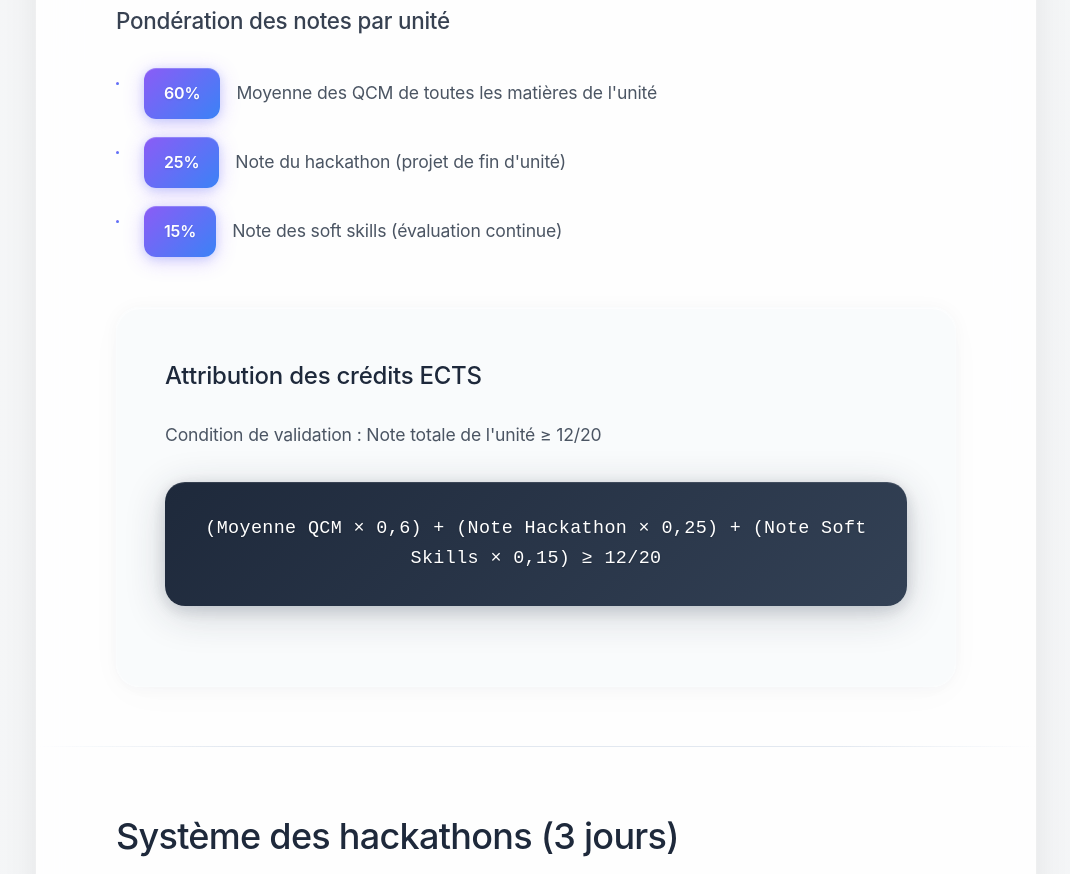
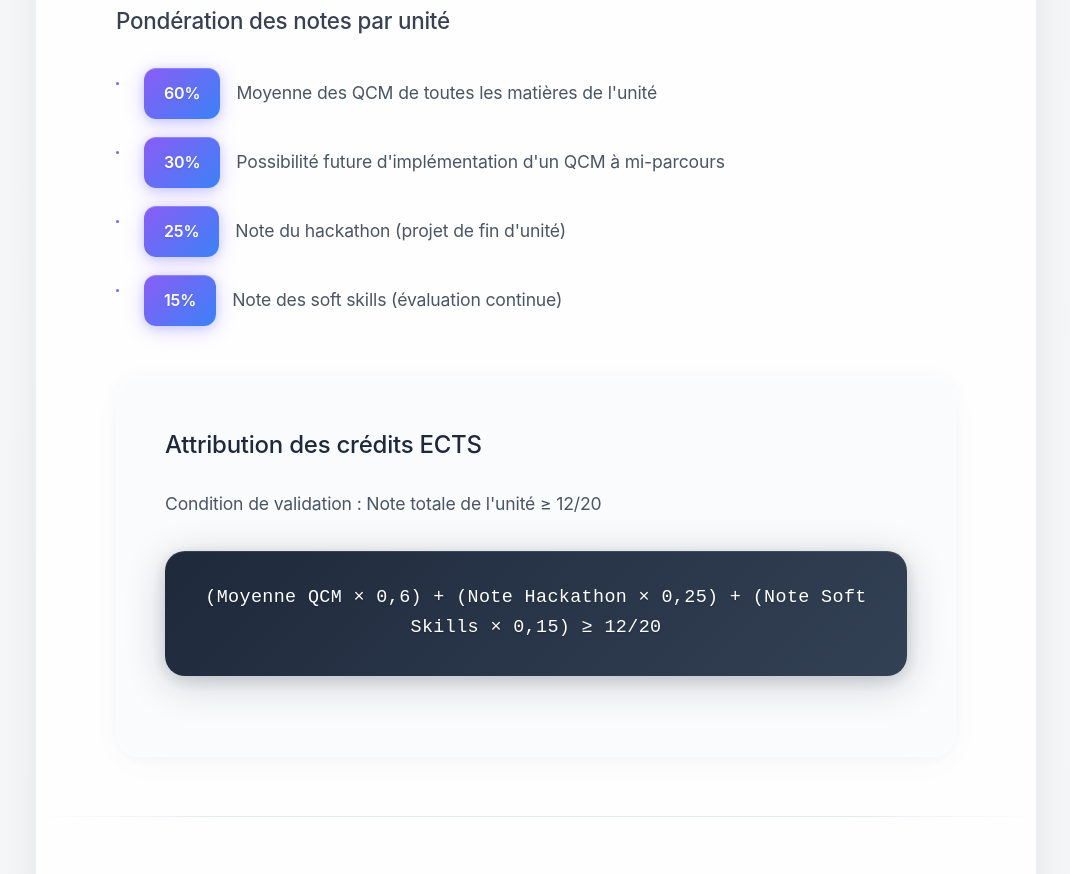
Before and after one commit to adamfrance/djfhlsHFKLjsdhfluh3d1f6s5DF135d1sf654DSF321df65D3F2165df3SD1F65df1, a plain HTML site: page docs/index.html in a window 1280 px wide. Shown: the part 2351-3225 px from the top of the page, without its empty margins (104-1174 px from the left). Drawn offline with Linux system fonts and the light colour scheme.

Commit message:
Update index.html

```diff
--- a/docs/index.html
+++ b/docs/index.html
@@ -611,6 +611,7 @@
                     <h3 class="subsection-title">Pondération des notes par unité</h3>
                     <ul class="list">
                         <li><span class="percentage">60%</span>Moyenne des QCM de toutes les matières de l'unité</li>
+                        <li><span class="percentage">30%</span>Possibilité future d'implémentation d'un QCM à mi-parcours</li>
                         <li><span class="percentage">25%</span>Note du hackathon (projet de fin d'unité)</li>
                         <li><span class="percentage">15%</span>Note des soft skills (évaluation continue)</li>
                     </ul>
```
